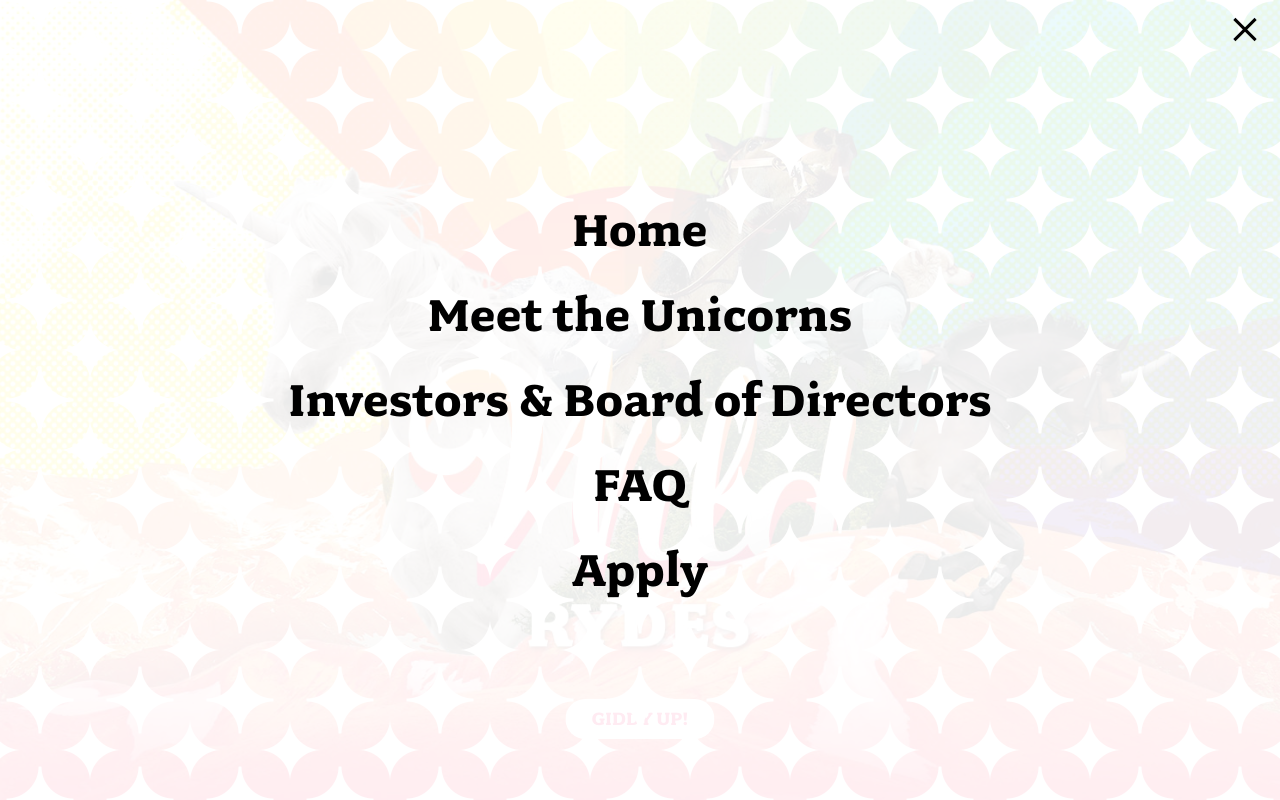
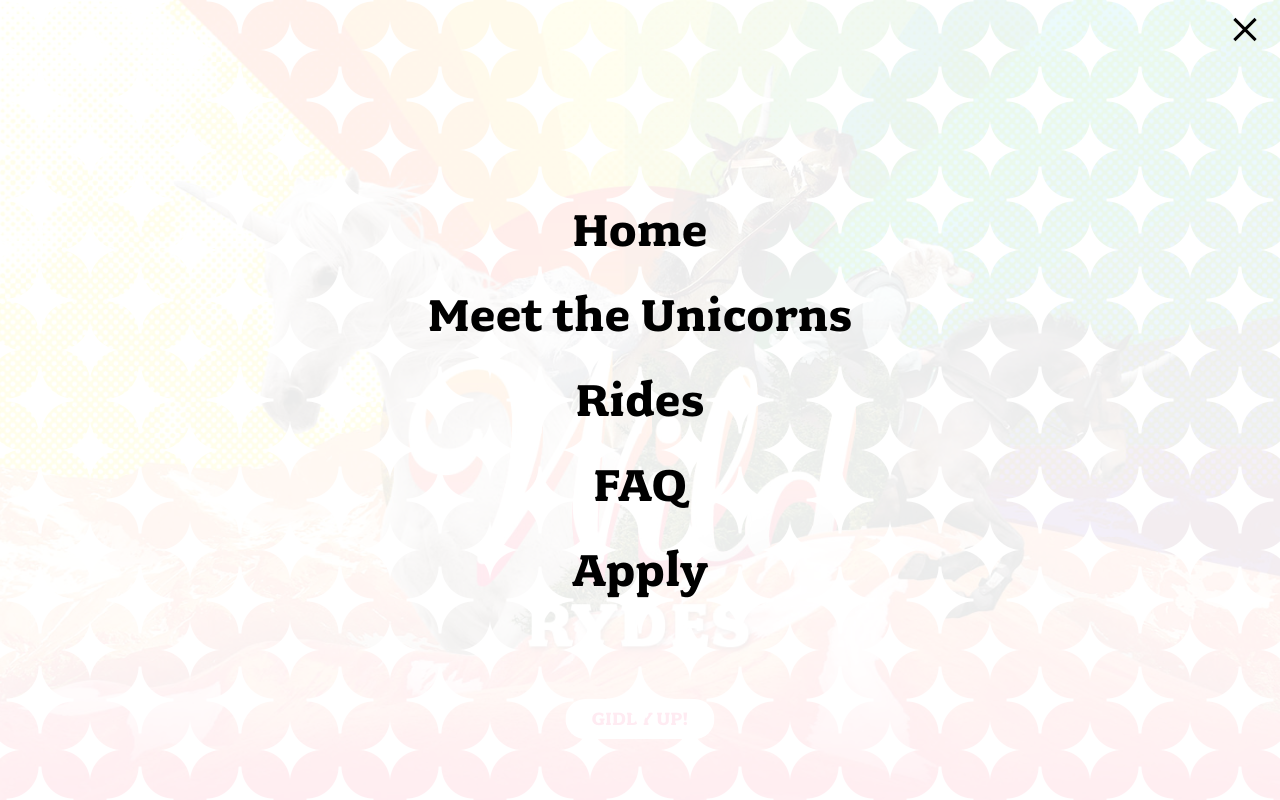
Before and after one commit to Night-Void/wildrydes-site, a plain HTML site: page index.html in a window 1280 px wide. Both pictures are taken after a click on the button "Menu". Shown: the top 800 px of the page. Drawn offline with Linux system fonts and the light colour scheme.

Commit message:
Update index.html

```diff
--- a/index.html
+++ b/index.html
@@ -19,7 +19,7 @@
       <ul>
         <li><a href="index.html">Home</a></li>
         <li><a href="unicorns.html">Meet the Unicorns</a></li>
-        <li><a href="investors.html">Investors &amp; Board of Directors</a></li>
+        <li><a href="ride.html">Rides</a></li>
         <li><a href="faq.html">FAQ</a></li>
         <li><a href="apply.html">Apply</a></li>
       </ul>
```
